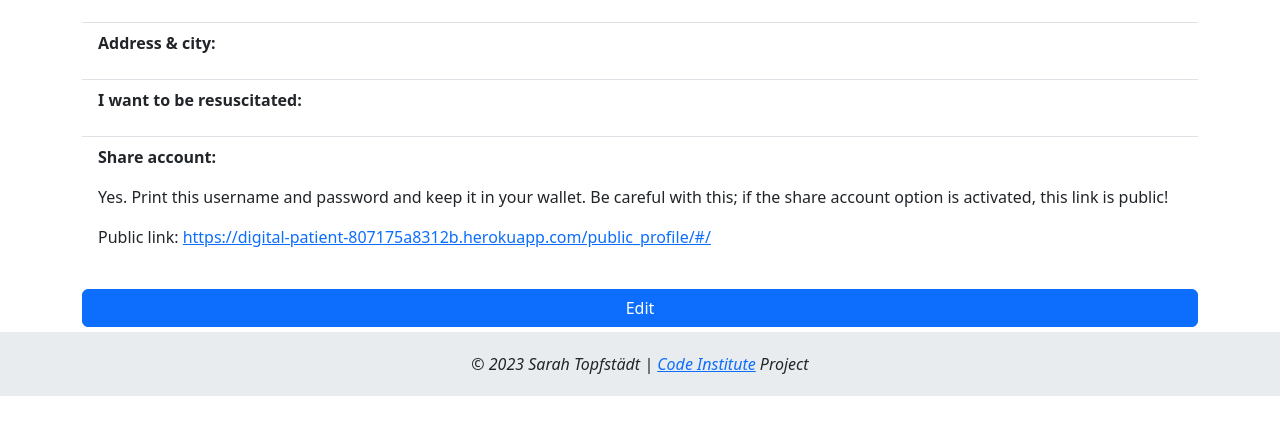
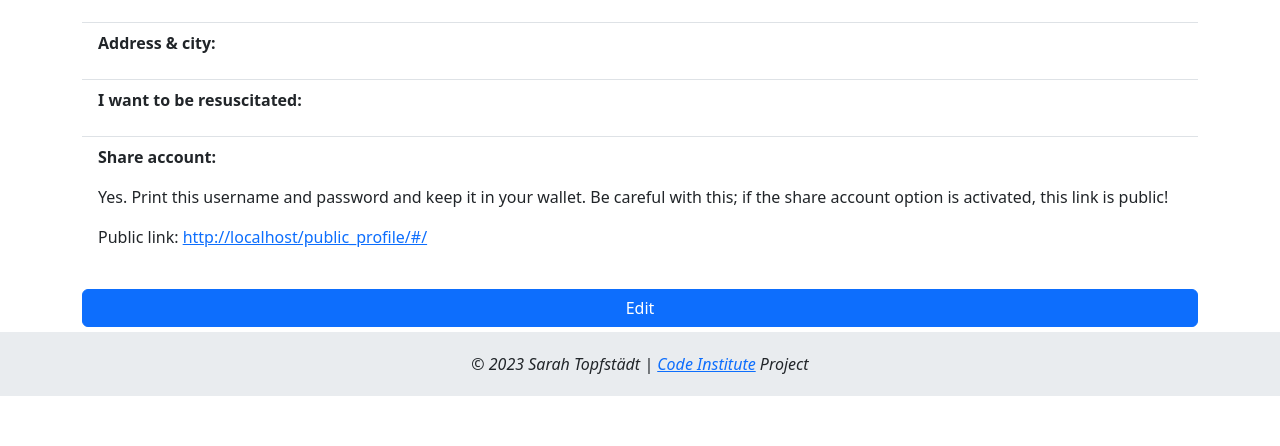
Before and after one commit to puma13992/digial-patient, a Django app: template templates/personal_data.html in a window 1280 px wide. Shown: the part 404-850 px from the top of the page. Run offline with Django 3.2, Linux system fonts and the light colour scheme; the template is opened without the code that fills it: most values are stand-ins (such as "Sample title", 1, 10 or a date in 2020); some libraries are stand-ins or nearby versions.

Commit message:
Fix bug hardcoded URL for public link

```diff
--- a/digitalpatient/settings.py
+++ b/digitalpatient/settings.py
@@ -36,7 +36,7 @@
 
 X_FRAME_OPTIONS = 'SAMEORIGIN'
 
-ALLOWED_HOSTS = ['8000-puma13992-digitalpatien-0kc40w9qan0.ws-eu104.gitpod.io',
+ALLOWED_HOSTS = ['8000-puma13992-digitalpatien-0kc40w9qan0.ws-eu105.gitpod.io',
                  'digital-patient-807175a8312b.herokuapp.com', 'localhost']
 
 
--- a/templates/personal_data.html
+++ b/templates/personal_data.html
@@ -47,8 +47,8 @@
             <p>Yes. Print this username and password and keep it in your wallet. Be careful with this;
               if the share account option is activated, this link is public!
             </p>
-            <p>Public link: <a href="https://digital-patient-807175a8312b.herokuapp.com/public_profile/{{ public_link }}/">
-              https://digital-patient-807175a8312b.herokuapp.com/public_profile/{{ public_link }}/
+            <p>Public link: <a href="{{ request.scheme }}://{{ request.get_host }}/public_profile/{{ public_link }}/">
+              {{ request.scheme }}://{{ request.get_host }}/public_profile/{{ public_link }}/
               </a>
             </p>
             {% else %}
```
